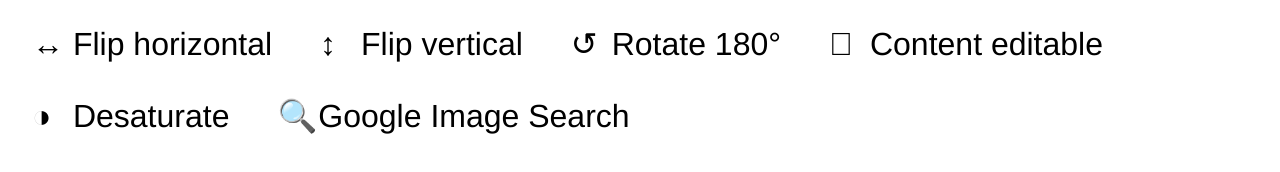
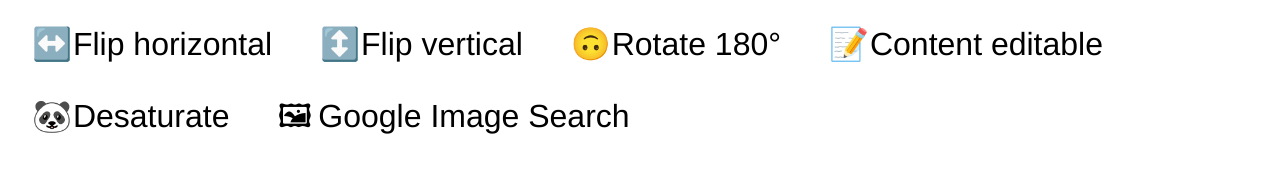
Before and after one commit to sambaldwin/bookmarklets, a plain HTML site: page index.html in a window 1280 px wide. Drawn offline with Linux system fonts and the light colour scheme.

Commit message:
Update icons

```diff
--- a/index.html
+++ b/index.html
@@ -16,7 +16,7 @@
 					class="bookmarklet"
 					href="javascript: document.body.style.transform = 'scaleX(-1)';"
 				>
-					<span class="icon">&harr;</span>
+					<span class="icon">↔️</span>
 					Flip horizontal
 				</a>
 			</li>
@@ -25,7 +25,7 @@
 					class="bookmarklet"
 					href="javascript: document.body.style.minHeight = '100vh';document.body.style.transform = 'scaleY(-1)';"
 				>
-					<span class="icon">&varr;</span>
+					<span class="icon">↕️</span>
 					Flip vertical
 				</a>
 			</li>
@@ -34,7 +34,7 @@
 					class="bookmarklet"
 					href="javascript: document.body.style.minHeight = '100vh';document.body.style.transform = 'rotate(180deg)';"
 				>
-					<span class="icon">&#8634;</span>
+					<span class="icon">🙃</span>
 					Rotate 180&deg;
 				</a>
 			</li>
@@ -43,7 +43,7 @@
 					class="bookmarklet"
 					href="javascript: document.designMode = 'on'; document.body.setAttribute( 'spellcheck', 'false' );"
 				>
-					<span class="icon">&#63490;</span>
+					<span class="icon">📝</span>
 					Content editable
 				</a>
 			</li>
@@ -52,7 +52,7 @@
 					class="bookmarklet"
 					href="javascript: document.body.style.filter = 'grayscale(1)';"
 				>
-					<span class="icon">&#9681;</span>
+					<span class="icon">🐼</span>
 					Desaturate
 				</a>
 			</li>
@@ -61,7 +61,7 @@
 					class="bookmarklet"
 					href="javascript: (function () { location.href = 'https://www.google.com/?gws_rd=ssl#q=site:' + encodeURIComponent(location.href) + '&tbm=isch' ;})();"
 				>
-					<span class="icon">&#128269;</span>
+					<span class="icon">🖼</span>
 					Google Image Search
 				</a>
 			</li>
```
